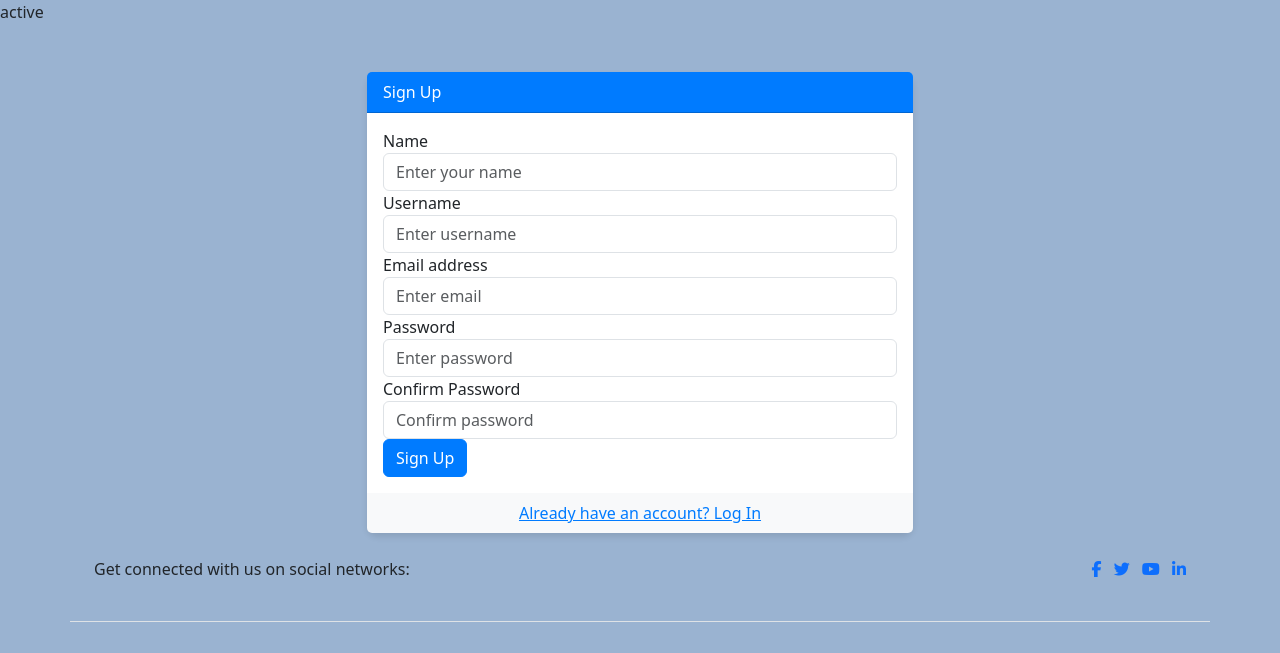
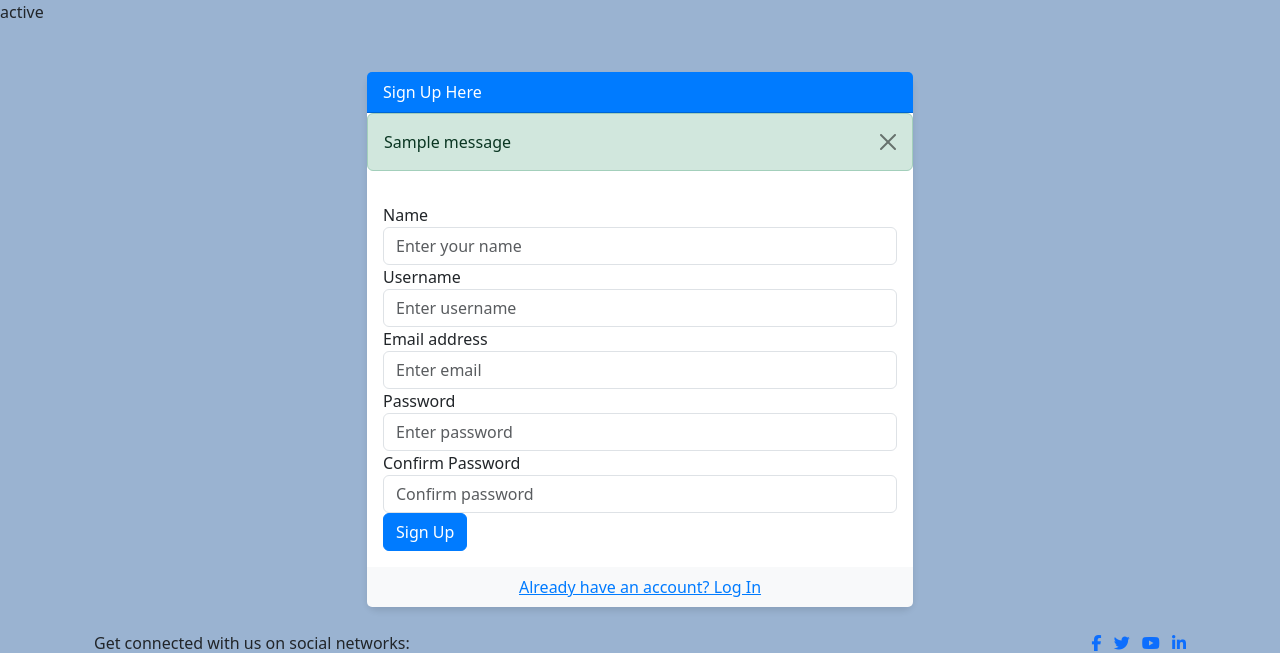
Before and after one commit to naisepaul/petlover, a Django app: page /signup/ in a window 1280 px wide. Shown: the part 176-829 px from the top of the page. Run offline with Django 3.2, Linux system fonts and the light colour scheme; tables that the repository leaves empty hold one stand-in row (values such as "Sample post"); one stand-in notice (Sample message) is shown; some libraries are stand-ins or nearby versions.

Commit message:
Added alert messages integration

```diff
--- a/home/views.py
+++ b/home/views.py
@@ -1,6 +1,7 @@
-from django.shortcuts import render, HttpResponse
+from django.shortcuts import render, HttpResponse, redirect
 from django.contrib.auth.models import User
-# from django.http import HttpResponse
+from django.contrib import messages
+
 # Create your views here.
 
 def index(request):
@@ -17,22 +18,25 @@ def signup(request):
         password = request.POST.get('password1')
         confirmpassword = request.POST.get('password2')
         if password != confirmpassword:
-            return HttpResponse("Password Incorrect")
+            messages.warning(request,"Password Incorrect")
+            return redirect('/signup')
         try:
             if User.objects.get(username = uname):
-                return HttpResponse("Username is taken")
+                messages.info(request,"Username is taken")
+                return redirect('/signup')
         except:
             pass
 
         try:
             if User.objects.get(email = email):
-                return HttpResponse("Email is taken")
+                messages.info(request,"Email is taken")
+                return redirect('/signup')
         except:
             pass
-
         myuser = User.objects.create_user(uname, email, password)
         myuser.save()
-        return HttpResponse("Signup Succesfull")
+        messages.info(request,"Sign Up Success")
+        return redirect('/login')
     return render(request,'account/signup.html')
 
 def login(request):
--- a/petlover/settings.py
+++ b/petlover/settings.py
@@ -11,6 +11,7 @@ https://docs.djangoproject.com/en/3.2/ref/settings/
 """
 
 from pathlib import Path
+from django.contrib.messages import constants as messages
 import os
 import dj_database_url
 if os.path.isfile('env.py'):
@@ -147,3 +148,7 @@ DEFAULT_FILE_STORAGE = 'cloudinary_storage.storage.MediaCloudinaryStorage'
 # https://docs.djangoproject.com/en/3.2/ref/settings/#default-auto-field
 
 DEFAULT_AUTO_FIELD = 'django.db.models.BigAutoField'
+
+MESSAGE_TAG = {
+    messages.ERROR : 'danger'
+}
--- a/templates/account/signup.html
+++ b/templates/account/signup.html
@@ -13,38 +13,49 @@ Sign Up
 		<div class="col-md-6">
 			<div class="card">
 				<div class="card-header">
-					Sign Up
+					Sign Up Here
 				</div>
+				{% for message in messages %}
+				<div class="alert alert-{{message.tags}} alert-dismissible fade show" role="alert">
+					<strong></strong> {{message}}
+					<button type="button" class="btn-close" data-bs-dismiss="alert" aria-label="Close"></button>
+				</div>
+				{% endfor %}
 				<div class="card-body">
-					<form action = "{% url 'signup' %}" method = "post">
+					<form action="{% url 'signup' %}" method="post">
 						{% csrf_token %}
 						<div class="form-group">
 							<label for="name">Name</label>
-							<input type="text" class="form-control" id="name" name = "fname" placeholder="Enter your name" required>
+							<input type="text" class="form-control" id="name" name="fname" placeholder="Enter your name"
+								required>
 						</div>
 
 						<div class="form-group">
 							<label for="username">Username</label>
-							<input type="text" class="form-control" id="username" name= "username" placeholder="Enter username" required>
+							<input type="text" class="form-control" id="username" name="username"
+								placeholder="Enter username" required>
 						</div>
 						<div class="form-group">
 							<label for="email">Email address</label>
-							<input type="email" class="form-control" id="email" name= "email" placeholder="Enter email" required>
+							<input type="email" class="form-control" id="email" name="email" placeholder="Enter email"
+								required>
 						</div>
 						<div class="form-group">
 							<label for="password">Password</label>
-							<input type="password" class="form-control" id="password" name= "password1" placeholder="Enter password" required>
+							<input type="password" class="form-control" id="password" name="password1"
+								placeholder="Enter password" required>
 						</div>
 						<div class="form-group">
 							<label for="password1">Confirm Password</label>
-							<input type="password" class="form-control" id="password1" name= "password2"  placeholder="Confirm password" required>
+							<input type="password" class="form-control" id="password1" name="password2"
+								placeholder="Confirm password" required>
 						</div>
 						<button type="submit" class="btn btn-primary btn-block">Sign Up</button>
 					</form>
 				</div>
 				<div class="card-footer text-center">
 					<div class="text-center">
-						<a href="{% url 'login' %}" style="color: #007bff;">Already have an account?   Log In
+						<a href="{% url 'login' %}" style="color: #007bff;">Already have an account? Log In
 						</a>
 					</div>
 				</div>
--- a/templates/base.html
+++ b/templates/base.html
@@ -44,6 +44,7 @@
 
 
   {% block body %}
+
   {% endblock body%}
   <!-- Footer -->
   <footer class="text-center text-lg-start" id="footer">
```
Also changed, not shown: home/migrations/0002_auto_20240303_1714.py (added).
